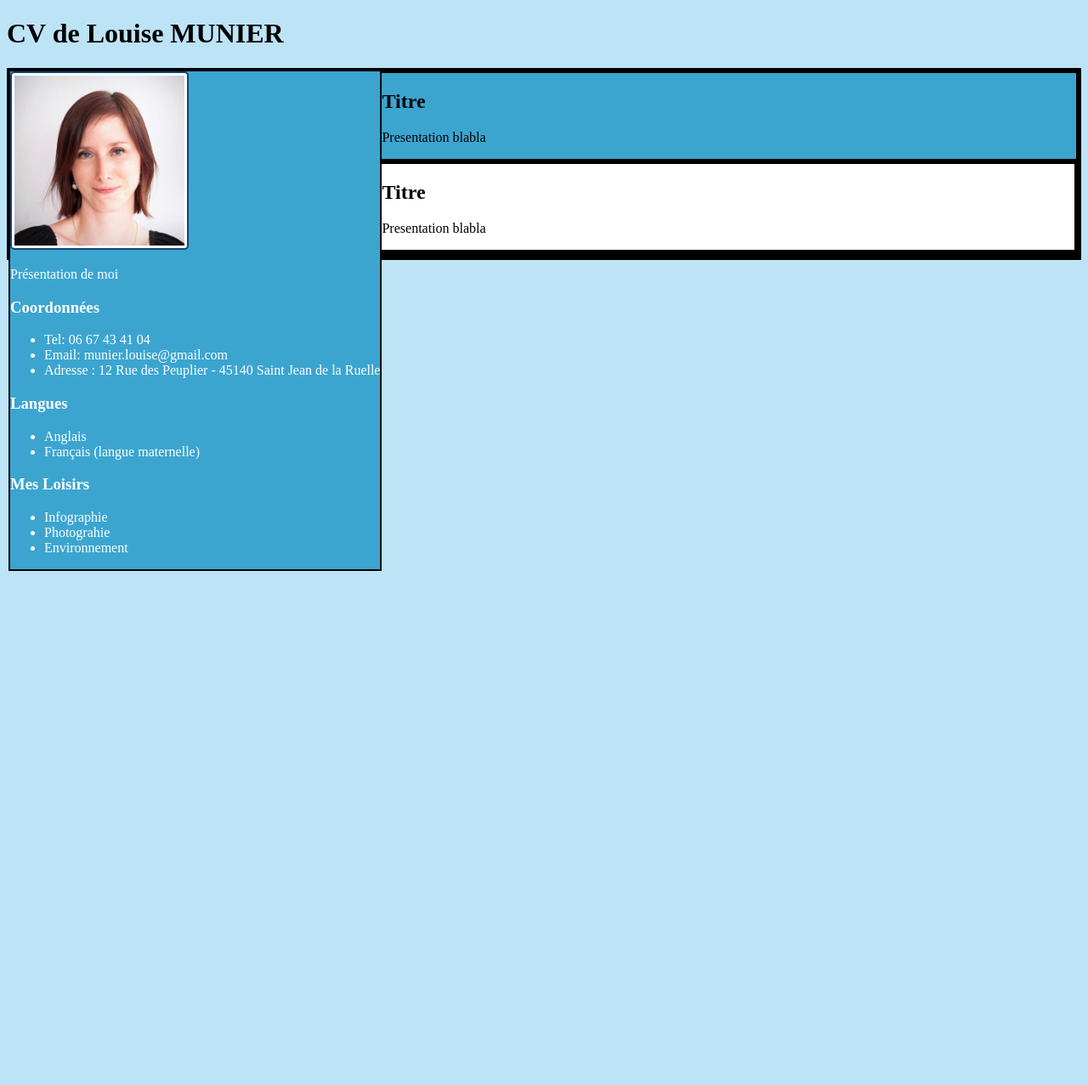
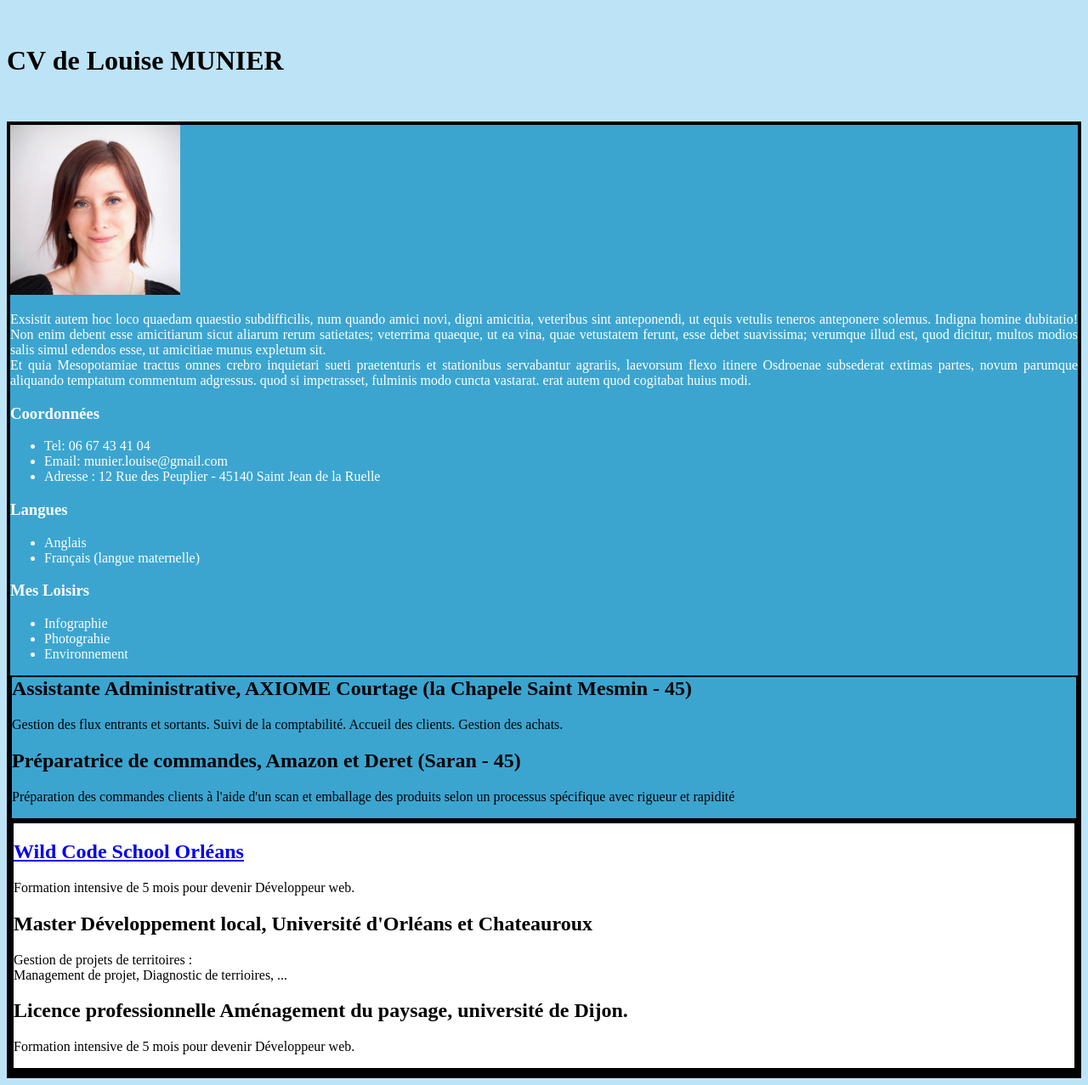
Before and after one commit to louisemunier/Mon_CV_Wild, a plain HTML site: page index.html in a window 1280 px wide. Shown: the whole page at 85% size. Before the commit the page ends 800 px from the top, so only its background shows below. Drawn offline with Linux system fonts and the light colour scheme.

Commit message:
Added text in experience and study

```diff
--- a/index.html
+++ b/index.html
@@ -14,7 +14,9 @@
 	<div id="container">
 		<div id="left-box">
 			<img id="photo" src="images/_DSC0022-3_carré.jpg">
-			<p>Présentation de moi</p>
+			<p>Exsistit autem hoc loco quaedam quaestio subdifficilis, num quando amici novi, digni amicitia, veteribus sint anteponendi, ut equis vetulis teneros anteponere solemus. Indigna homine dubitatio! Non enim debent esse amicitiarum sicut aliarum rerum satietates; veterrima quaeque, ut ea vina, quae vetustatem ferunt, esse debet suavissima; verumque illud est, quod dicitur, multos modios salis simul edendos esse, ut amicitiae munus expletum sit.<br>
+			Et quia Mesopotamiae tractus omnes crebro inquietari sueti praetenturis et stationibus servabantur agrariis, laevorsum flexo itinere Osdroenae subsederat extimas partes, novum parumque aliquando temptatum commentum adgressus. quod si impetrasset, fulminis modo cuncta vastarat. erat autem quod cogitabat huius modi.
+			</p>
 
 			<h3>Coordonnées</h3>
 			<ul>
@@ -39,18 +41,29 @@
 		<div id="right-box">
 			<div id="experience-box">
 				<div class="experience-1">
-					<h2>Titre</h2>
-					<p>Presentation blabla</p>
+					<h2>Assistante Administrative, AXIOME Courtage (la Chapele Saint Mesmin - 45)</h2>
+					<p>Gestion des flux entrants et sortants. Suivi de la comptabilité. Accueil des clients. Gestion des achats.</p>
+
+					<h2>Préparatrice de commandes, Amazon et Deret (Saran - 45)</h2>
+					<p>Préparation des commandes clients à l'aide d'un scan et emballage des produits selon un processus spécifique avec rigueur et rapidité</p>
 				</div>
 			</div>
 			<div id="studies-box">
 				<div class="study">
-					<h2>Titre</h2>
-					<p>Presentation blabla</p>
+					<a href="http://www.wildcodeschool.fr"><h2/">Wild Code School Orléans</h2></a>
+					<p>Formation intensive de 5 mois pour devenir Développeur web.</p>
+
+					<h2>Master Développement local, Université d'Orléans et Chateauroux</h2>
+					<p>Gestion de projets de territoires :<br>
+					Management de projet, Diagnostic de terrioires, ...</p>
+
+					<h2>Licence professionnelle Aménagement du paysage, université de Dijon.</h2>
+					<p>Formation intensive de 5 mois pour devenir Développeur web.</p>
 				</div>
 			</div>
 			<div id="footer"></div>
 		</div>
 	</div>
+
 </body>
 </html>
--- a/stylesheet.css
+++ b/stylesheet.css
@@ -1,5 +1,10 @@
 body {
 	background-color: #BDE3F6;
+}
+
+header h1 {
+	align-content: center;
+	height: 100px;
 }
 
 #header {
@@ -16,14 +21,12 @@ body {
 	background-color: #3BA5D0;
 	color: #FFFFFF;
 	border: 2px solid black;
+	text-align: justify;
 }
 #photo {
 	height: 200px;
 	align-content: center;
-	padding: 3px 3px 3px 3px;
-	background-color: #ffffff;
-	border: 2px solid #134475;
-	border-radius: 5px;
+
 }
 
 #right-box {
```
